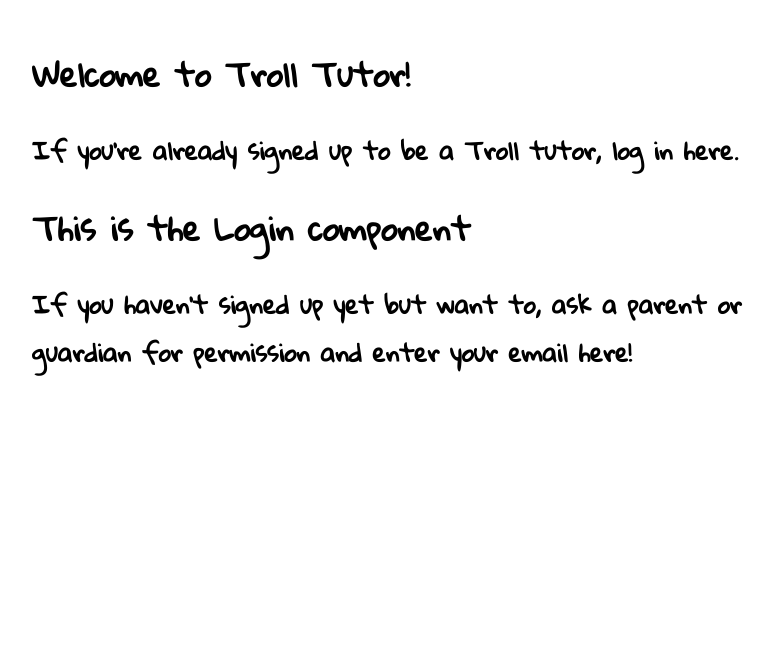
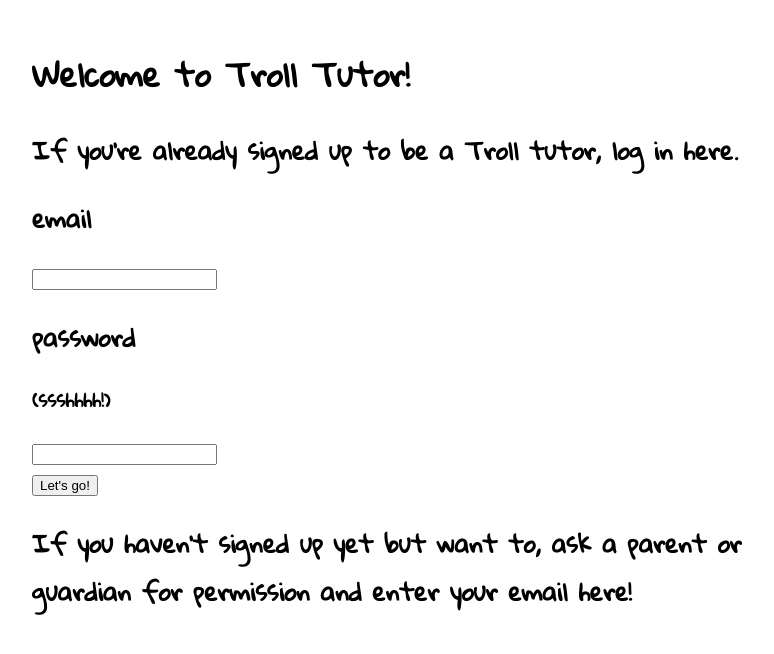
Before and after one commit to erichegonzales/troll-school, a React (Create React App) app in the folder client/: page / in a window 1280 px wide. Shown: the part 198-852 px from the top of the page, without its empty margins (352-1126 px from the left). Built offline with nearby package versions, Linux system fonts and the light colour scheme.

Commit message:
corrected Login page

```diff
--- a/client/src/component/App.jsx
+++ b/client/src/component/App.jsx
@@ -1,10 +1,10 @@
 import './App.css';
-import HomePage from './HomePage'
+import Login from './Login'
 
 function App() {
   return (
     <div id='app'>
-      <HomePage />
+      <Login />
     </div>
   );
 }
--- a/client/src/component/Login.jsx
+++ b/client/src/component/Login.jsx
@@ -1,7 +1,24 @@
+import useState from 'react'
+
+
 function Login() {
+
+
   return (
     <div>
-      <h1>This is the Login component</h1>
+      <h1 id='welcome'>Welcome to Troll Tutor!</h1>
+      <h2>If you're already signed up to be a Troll tutor, log in here.</h2>
+      <div id='login'>
+      <form>
+        <h2>email</h2>
+      <input class='input' type='email'></input><br />
+      <h2>password</h2><h3>(ssshhhh!)</h3>
+      <input class='input' type='password'></input><br />
+      <button type='submit'>Let's go!</button>
+      </form>
+      </div>
+
+      <h2>If you haven't signed up yet but want to, ask a parent or guardian for permission and enter your email here!</h2>
     </div>
   );
 }
```
